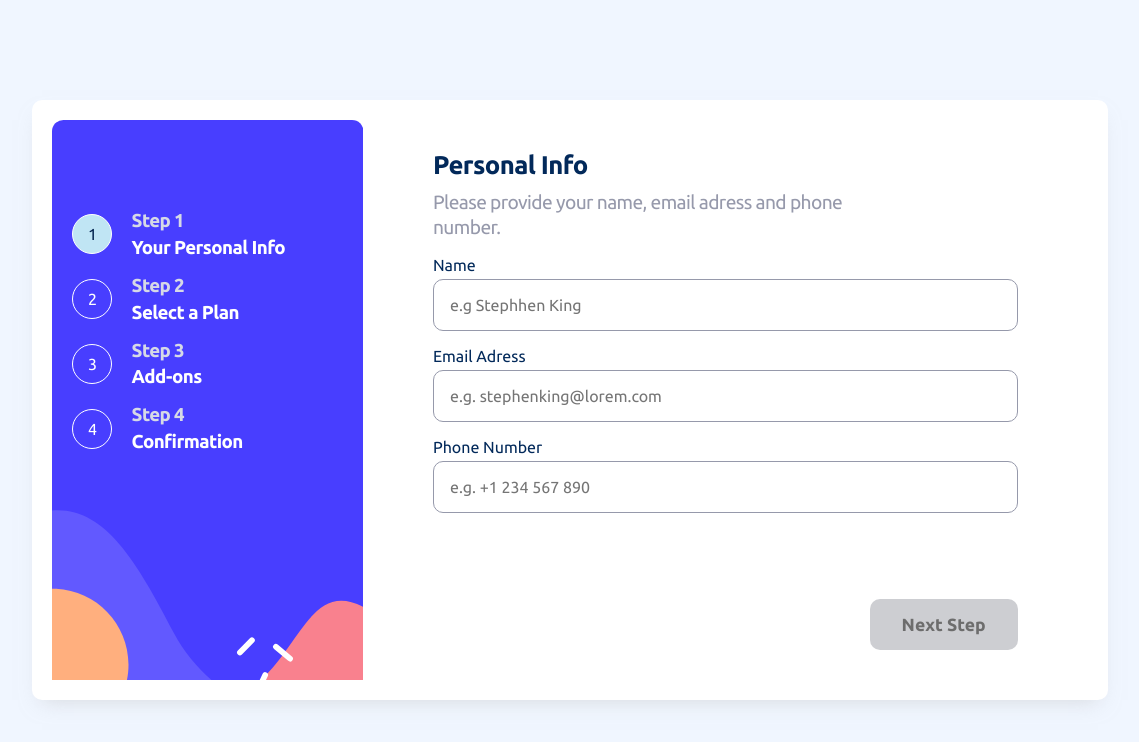
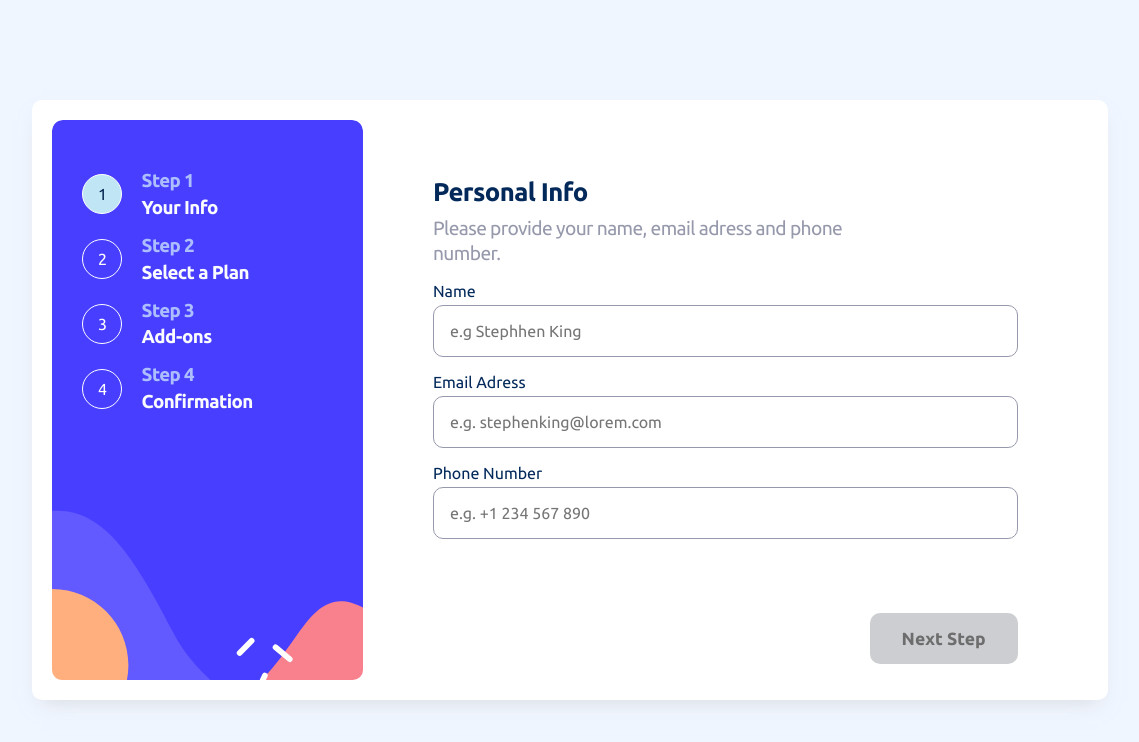
Before and after one commit to Jonserafim7/multi-step-form-main, a React (Vite) app: page / in a window 1536 px wide. Shown: the top 742 px of the page, without its empty margins (198-1337 px from the left). Built offline with nearby package versions, Linux system fonts and the light colour scheme.

Commit message:
css tweaks

```diff
--- a/src/MultiStepForm.scss
+++ b/src/MultiStepForm.scss
@@ -226,10 +226,16 @@ h1, h2, h3, h4, h5, h6, p {
 
             .plan-radio {
                 visibility: hidden;
+                display: none
             }
 
             .selected {
                 @include highlight-selected-input;
+            }
+
+            .display-none {
+                display: none;
+                visibility: hidden;
             }
 
         }
@@ -449,11 +455,10 @@ h1, h2, h3, h4, h5, h6, p {
         width: 100%;
     }
 
-
     .MultiStepForm {
         display: grid;
         grid-template-columns: 30% 70%;
-        grid-template-rows: 80% 20%;
+        grid-template-rows: 85% 15%;
         grid-template-areas:
             "nav form"
             "nav footer";
@@ -468,18 +473,18 @@ h1, h2, h3, h4, h5, h6, p {
         nav {
             grid-area: nav;
             height: unset;
-            padding: 50px 20px;
+            padding: 50px 30px;
             background: url("./assets/images/bg-sidebar-desktop.svg");
             background-size: cover;
             background-repeat: no-repeat;
+            border-radius: 10px;
 
             .nav-container {
                 display: flex;
                 flex-direction: column;
-                position: relative;
+                position: unset;
                 justify-content: center;
                 gap: 1rem;
-                top: 2.5rem;
 
                 .nav-step-container {
                     display: flex;
@@ -492,11 +497,11 @@ h1, h2, h3, h4, h5, h6, p {
                         gap: 0.3rem;
 
                         .step-counter {
-                            color: $Lightgray;
+                            color: $Pastelblue;
                         }
 
                         .step-description {
-                            color: $White;
+                            color: $Alabaster;
                         }
                     }
                 }
@@ -521,102 +526,116 @@ h1, h2, h3, h4, h5, h6, p {
         }
 
         .step-1-form {
+            grid-area: form;
+            padding: 0px 70px;
+            align-self: center;
             position: unset;
             left: unset;
             top: unset;
             z-index: unset;
             transform: unset;
-            display: flex;
-            flex-direction: column;
             width: unset;
-            padding: 30px 70px;
-            border-radius: 10px;
-            background-color: unset;
+            box-shadow: unset;
+        }
+
+        .step-2-form {
+            grid-area: form;
+            padding: 0px 70px;
+            align-self: center;
+            position: unset;
+            left: unset;
+            top: unset;
+            z-index: unset;
+            transform: unset;
+            display: unset;
+            flex-direction: unset;
+            width: unset;
             box-shadow: unset;
 
             .form-header {
-                @include form-header;
+                margin-bottom: 30px;
             }
 
             .form-inputs-container {
-                @include form-inputs-container;
+                flex-direction: row;
 
-                .input-elements {
+                .form-input {
+                    flex-direction: column;
+                    align-items: flex-start;
+                    justify-content: center;
+                }
 
-                    .label-container {
-                        @include flex-align-center-justify-between;
-                        margin-bottom: 5px;
-
-                        .validation-error-message {
-                            color: $Strawberryred;
-                            font-size: 0.9rem;
-                        }
-                    }
-
-                    .form-input {
-                        @include form-input;
-                    }
-
-                    .red-border {
-                        @include form-input;
-                        border: $Strawberryred 1px solid;
-                    }
-
-                    input:focus {
-                        @include highlight-selected-input;
-                        outline: none;
-                    }
+                .plan-info {
+                    margin-top: 30px;
                 }
             }
         }
 
-        footer {
-            justify-content: end;
-            grid-area: footer;
+        .step-3-form {
+            grid-area: form;
+            padding: 0px 70px;
+            align-self: center;
             position: unset;
-            bottom: unset;
+            left: unset;
+            top: unset;
+            z-index: unset;
+            transform: unset;
+            display: unset;
+            flex-direction: unset;
             width: unset;
-            height: unset;
-            background-color: unset;
             box-shadow: unset;
-            padding: 0 70px;
 
-            .footer-container {
-                width: unset;
-
-                .form-buttons {
-                    @include flex-align-center;
-                    margin: 0 auto;
-
-                    .next-step-btn,
-                    .previous-step-btn {
-                        @include form-input;
-                        width: unset;
-                        padding: 1rem 2rem;
-                        border: none;
-                        background-color: $Marineblue;
-                        color: $White;
-                        font-size: 1.1rem;
-                    }
-
-                    .next-step-btn {
-                        margin-left: auto;
-                    }
-
-                    .previous-step-btn {
-                        background-color: transparent;
-                        color: $Coolgray;
-                    }
-
-                    .disabled-btn {
-                        background-color: #CDCED2;
-                        color: rgb(109, 109, 109);
-                        cursor: not-allowed;
-                        font-weight: 700;
-                    }
-                }
+            .form-header {
+                margin-bottom: 30px;
             }
         }
 
+        .step-4-confirmation {
+            grid-area: form;
+            align-self: center;
+            padding: 0px 70px;
+            position: unset;
+            left: unset;
+            top: unset;
+            z-index: unset;
+            transform: unset;
+            width: unset;
+            box-shadow: unset;
+
+            .form-header {
+                margin-bottom: 40px;
+            }
+        }
+
+        footer {
+            grid-area: footer;
+            align-self: center;
+            position: unset;
+            box-shadow: unset;
+            padding: 0 70px;
+            width: 100%;
+
+            .footer-container {
+                width: 100%;
+            }
+        }
+
+        .confirmation-modal {
+            grid-row: 1 / -1;
+            align-self: center;
+            position: unset;
+            left: unset;
+            top: unset;
+            z-index: unset;
+            transform: unset;
+            width: unset;
+            padding: 50px 70px;
+            box-shadow: unset;
+
+            img {
+                width: 80px;
+                margin-bottom: 20px;
+            }
+        }
     }
 }
--- a/src/components/Nav.jsx
+++ b/src/components/Nav.jsx
@@ -13,7 +13,7 @@ export default function Nav(props) {
                     </div>
                     <div className='nav-step-text'>
                         <h3 className='step-counter'>Step 1</h3>
-                        <h3 className='step-description'>Your Personal Info</h3>
+                        <h3 className='step-description'>Your Info</h3>
                     </div>
                 </div>
 
```
